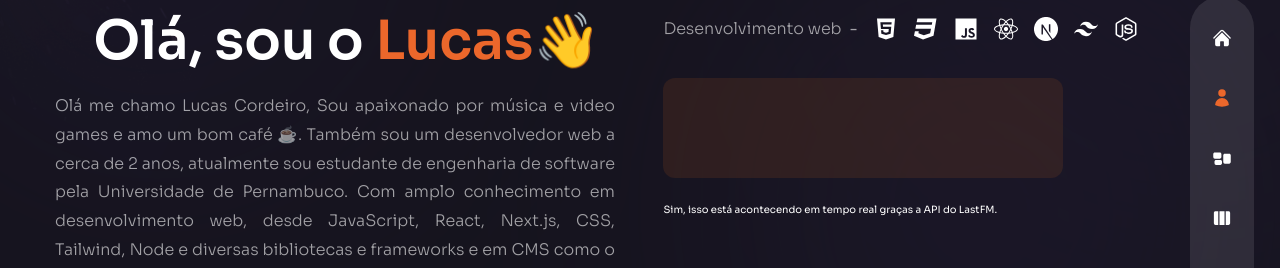
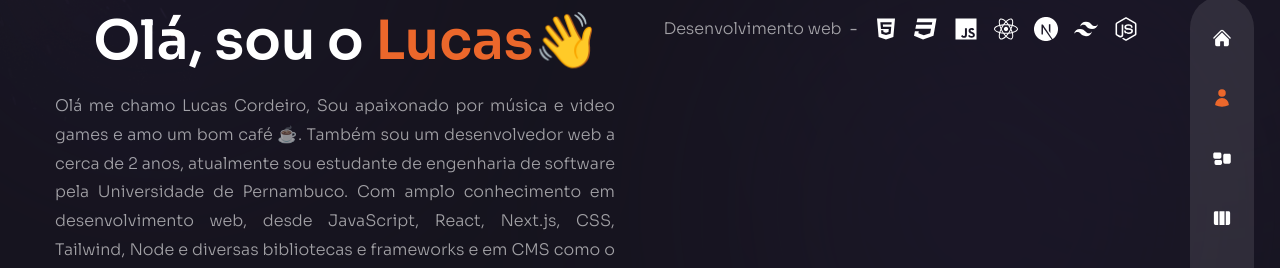
Before and after one commit to JoaoLucasCordeiro/myPortfolio, a Next.js app: page /about in a window 1280 px wide. Shown: the part 212-480 px from the top of the page. Built offline with nearby package versions, Linux system fonts and the light colour scheme; no server answers.

Commit message:
fix: remove the lasftFm container

```diff
--- a/pages/about/index.js
+++ b/pages/about/index.js
@@ -182,7 +182,7 @@ const About = () => {
               );
             })}
 
-            <div className="bg-orange-500/10 p-4 rounded-xl mb-2 w-[400px] h-[100px] mt-5 items-center justify-center flex">
+            {/* <div className="bg-orange-500/10 p-4 rounded-xl mb-2 w-[400px] h-[100px] mt-5 items-center justify-center flex">
               {lastFmData && (
                 <>
                   <h1 className="text-sm font-bold">
@@ -196,7 +196,7 @@ const About = () => {
                 </>
               )}
             </div>
-            <span className="text-[10px]">Sim, isso está acontecendo em tempo real graças a API do LastFM.</span>
+            <span className="text-[10px]">Sim, isso está acontecendo em tempo real graças a API do LastFM.</span> */}
           </div>
         </div>
       </div>
```
Lines whose indentation alone changed are shown as unchanged.
